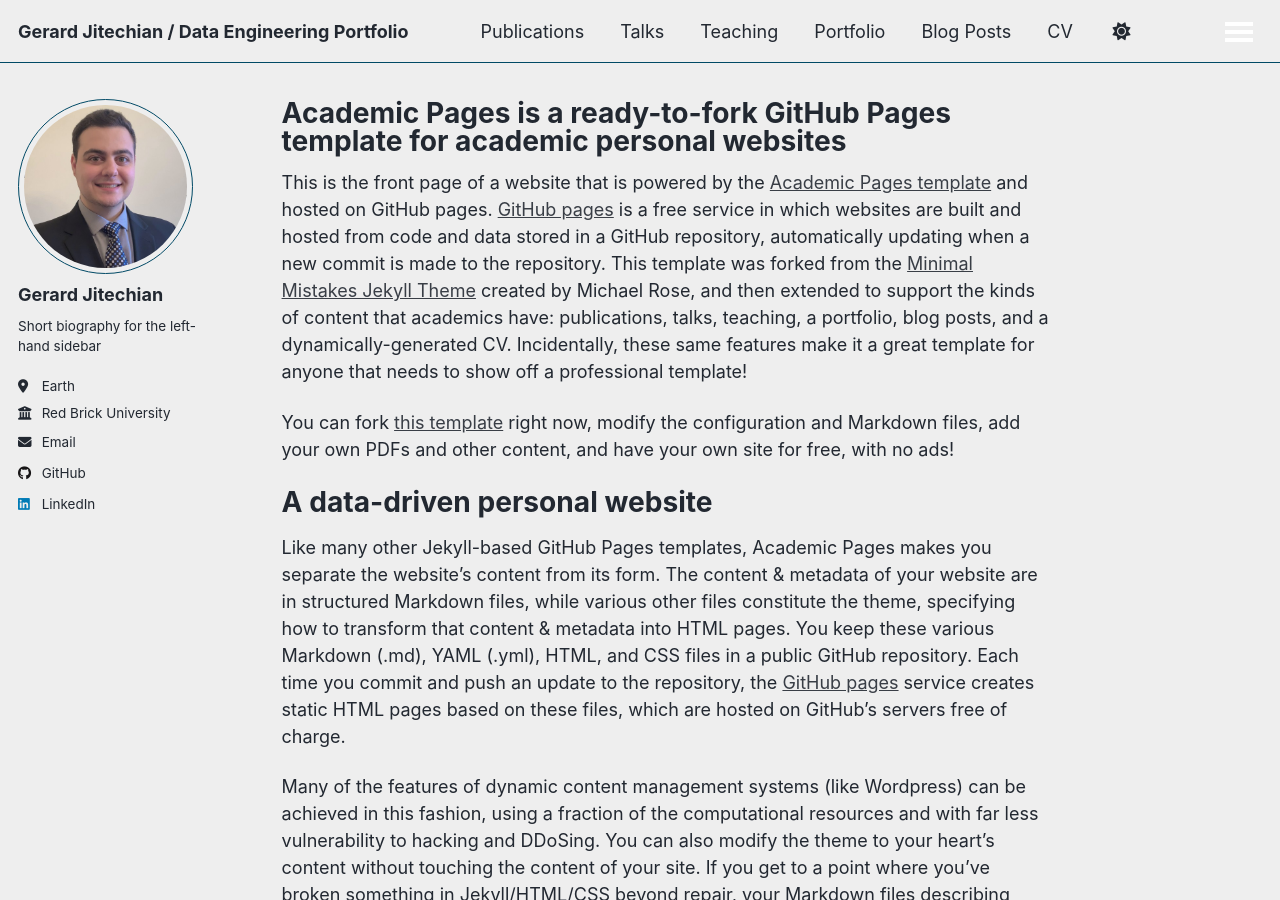
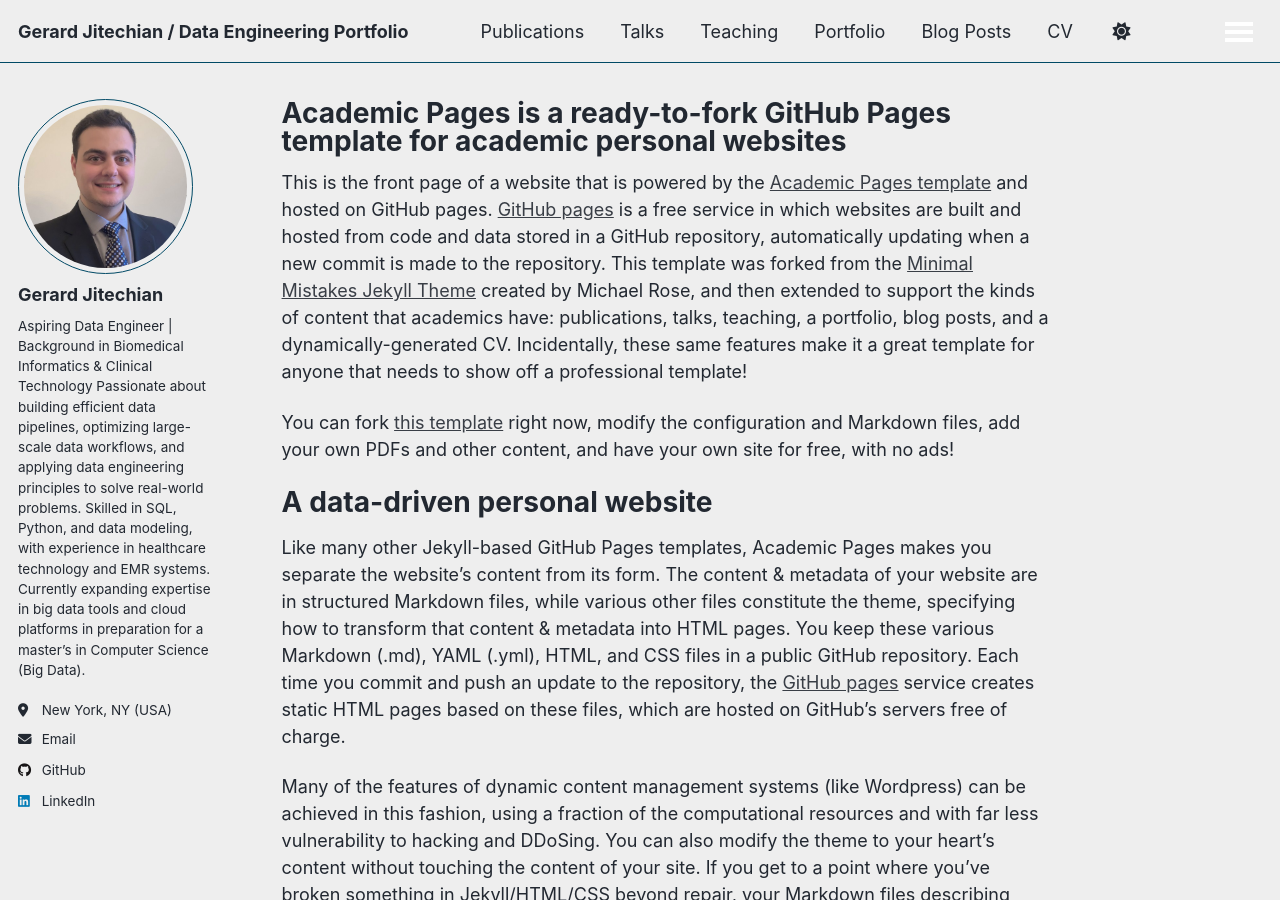
Before and after one commit to gerardjitechian/gerardjitechian.github.io, a Jekyll site: the page built from _pages/about.md, in a window 1280 px wide and 900 px high. Built offline with Jekyll 4.4.1, drawn with Linux system fonts in a browser that asks for light colours; a script that is not in the unit is left out.

Commit message:
Update _config.yml

```diff
--- a/_config.yml
+++ b/_config.yml
@@ -25,11 +25,12 @@ author:
   avatar           : "profile.jpeg"
   name             : "Gerard Jitechian"
   pronouns         : # example: "she/her"
-  bio              : "Short biography for the left-hand sidebar"
-  location         : "Earth"
-  employer         : "Red Brick University"
+  bio              : "Aspiring Data Engineer | Background in Biomedical Informatics & Clinical Technology
+Passionate about building efficient data pipelines, optimizing large-scale data workflows, and applying data engineering principles to solve real-world problems. Skilled in SQL, Python, and data modeling, with experience in healthcare technology and EMR systems. Currently expanding expertise in big data tools and cloud platforms in preparation for a master’s in Computer Science (Big Data)."
+  location         : "New York, NY (USA)"
+  employer         :
   uri              : # URL
-  email            : "none@example.org"
+  email            : "gerard.jitechian@gmail.com"
 
   # Academic websites
   academia         : # URL
```
